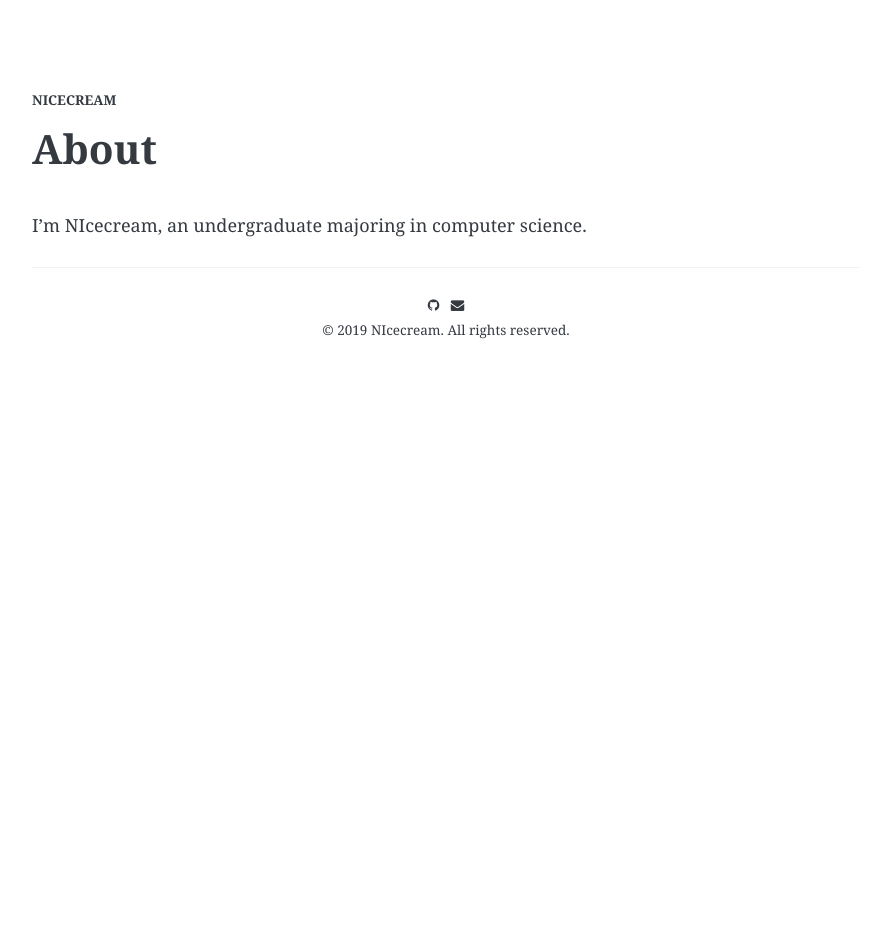
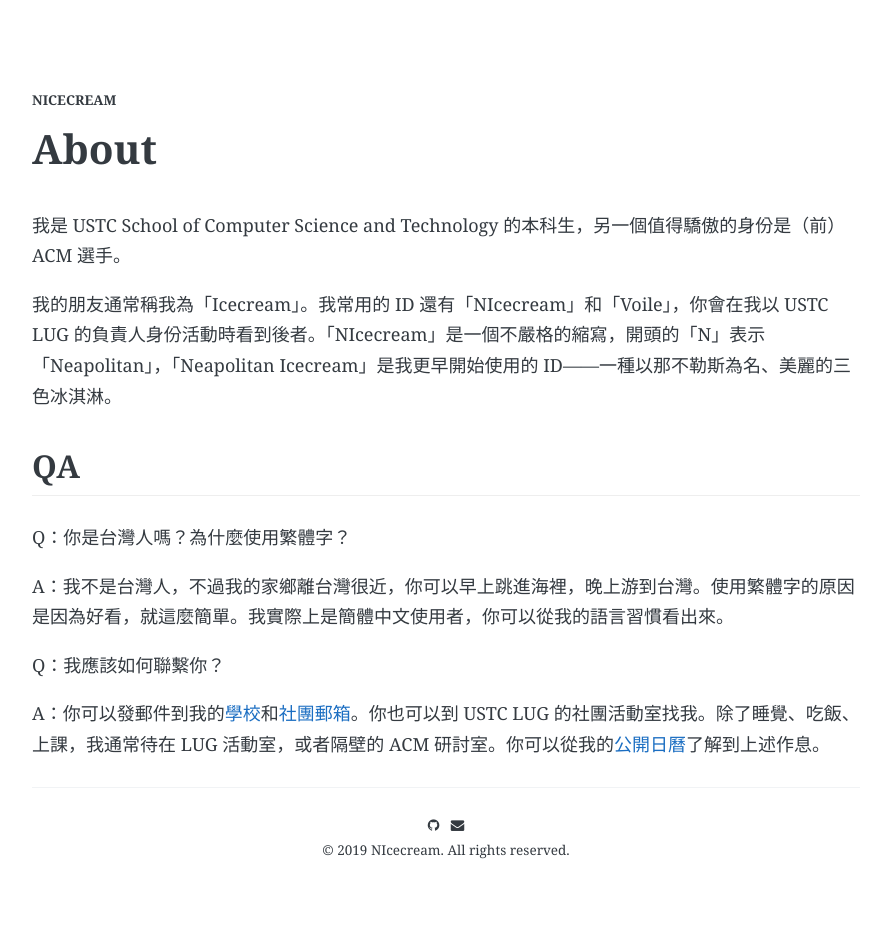
Before and after one commit to NeapolitanIcecream/NIcecream, a Jekyll site: the page built from about.md, in a window 1280 px wide. Shown: the whole page, without its empty margins (194-1085 px from the left). Built offline with Jekyll 4.4.1, drawn with Linux system fonts in a browser that asks for light colours; some web fonts are replaced; before the commit the page ends 900 px from its top, so only the background shows below that.

Commit message:
rewritte

```diff
--- a/about.md
+++ b/about.md
@@ -3,4 +3,16 @@ title: About
 permalink: /about/
 ---
 
-I'm NIcecream, an undergraduate majoring in computer science.
+我是 USTC School of Computer Science and Technology 的本科生，另一個值得驕傲的身份是（前）ACM 選手。
+
+我的朋友通常稱我為「Icecream」。我常用的 ID 還有「NIcecream」和「Voile」，你會在我以 USTC LUG 的負責人身份活動時看到後者。「NIcecream」是一個不嚴格的縮寫，開頭的「N」表示「Neapolitan」，「Neapolitan Icecream」是我更早開始使用的 ID——一種以那不勒斯為名、美麗的三色冰淇淋。
+
+## QA
+
+Q：你是台灣人嗎？為什麼使用繁體字？
+
+A：我不是台灣人，不過我的家鄉離台灣很近，你可以早上跳進海裡，晚上游到台灣。使用繁體字的原因是因為好看，就這麼簡單。我實際上是簡體中文使用者，你可以從我的語言習慣看出來。
+
+Q：我應該如何聯繫你？
+
+A：你可以發郵件到我的[學校](mailto:neopolitan@mail.ustc.edu.cn)和[社團郵箱](mailto:neopolitan@mail.ustc.edu.cn)。你也可以到 USTC LUG 的社團活動室找我。除了睡覺、吃飯、上課，我通常待在 LUG 活動室，或者隔壁的 ACM 研討室。你可以從我的[公開日曆](calendar.nicecream.top)了解到上述作息。
```
